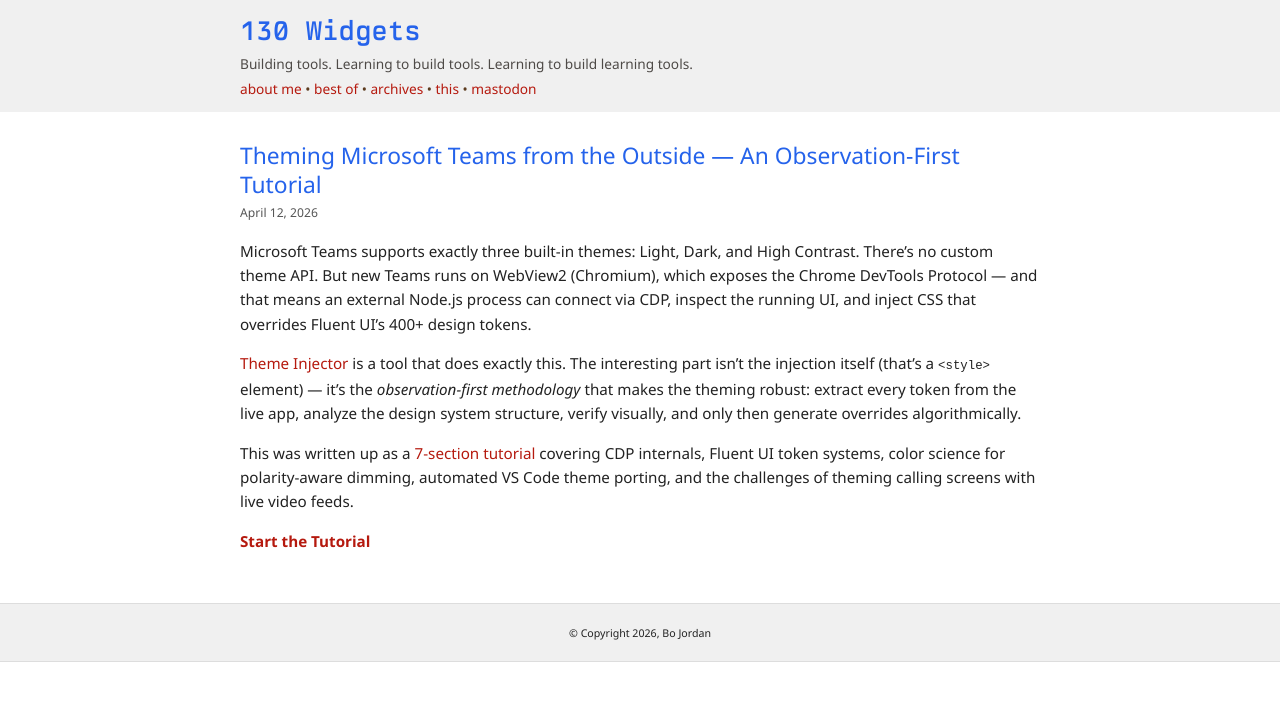
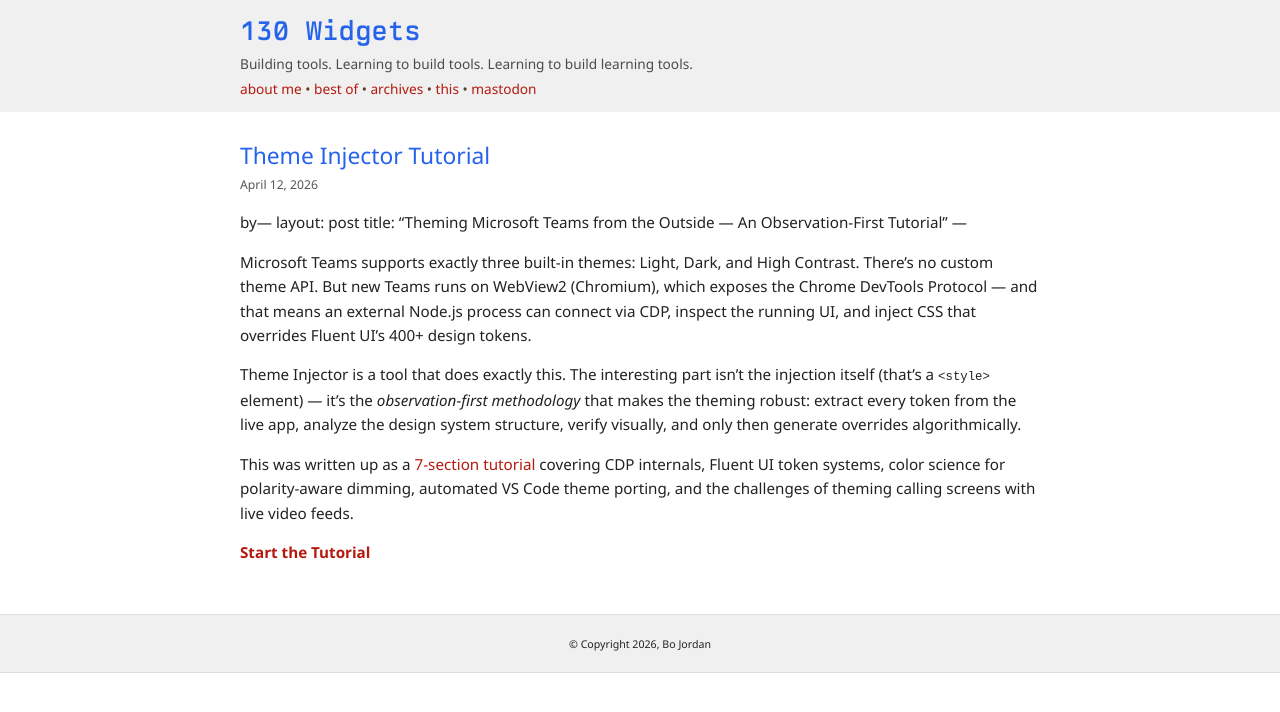
Before and after one commit to bojordan/bojordan.github.io, a Jekyll site: the page built from _posts/2026-04-12-Theme-Injector-tutorial.md, in a window 1280 px wide. Shown: the top 712 px of the page. Built offline with Jekyll 4.4.1, drawn with Linux system fonts in a browser that asks for light colours; our own code applies the rules of GitHub Pages for plain Markdown files; a style sheet for code colours, icons or effects is not loaded.

Commit message:
Update 2026-04-12-Theme-Injector-tutorial.md

```diff
--- a/_posts/2026-04-12-Theme-Injector-tutorial.md
+++ b/_posts/2026-04-12-Theme-Injector-tutorial.md
@@ -1,11 +1,11 @@
----
+by---
 layout: post
 title: "Theming Microsoft Teams from the Outside — An Observation-First Tutorial"
 ---
 
 Microsoft Teams supports exactly three built-in themes: Light, Dark, and High Contrast. There&rsquo;s no custom theme API. But new Teams runs on WebView2 (Chromium), which exposes the Chrome DevTools Protocol &mdash; and that means an external Node.js process can connect via CDP, inspect the running UI, and inject CSS that overrides Fluent UI&rsquo;s 400+ design tokens.
 
-[Theme Injector](https://github.com/rojordan_microsoft/theme-injector) is a tool that does exactly this. The interesting part isn&rsquo;t the injection itself (that&rsquo;s a `<style>` element) — it&rsquo;s the *observation-first methodology* that makes the theming robust: extract every token from the live app, analyze the design system structure, verify visually, and only then generate overrides algorithmically.
+Theme Injector is a tool that does exactly this. The interesting part isn&rsquo;t the injection itself (that&rsquo;s a `<style>` element) — it&rsquo;s the *observation-first methodology* that makes the theming robust: extract every token from the live app, analyze the design system structure, verify visually, and only then generate overrides algorithmically.
 
 This was written up as a [7-section tutorial](/projects/theme-injector/tutorial/) covering CDP internals, Fluent UI token systems, color science for polarity-aware dimming, automated VS Code theme porting, and the challenges of theming calling screens with live video feeds.
 
```
